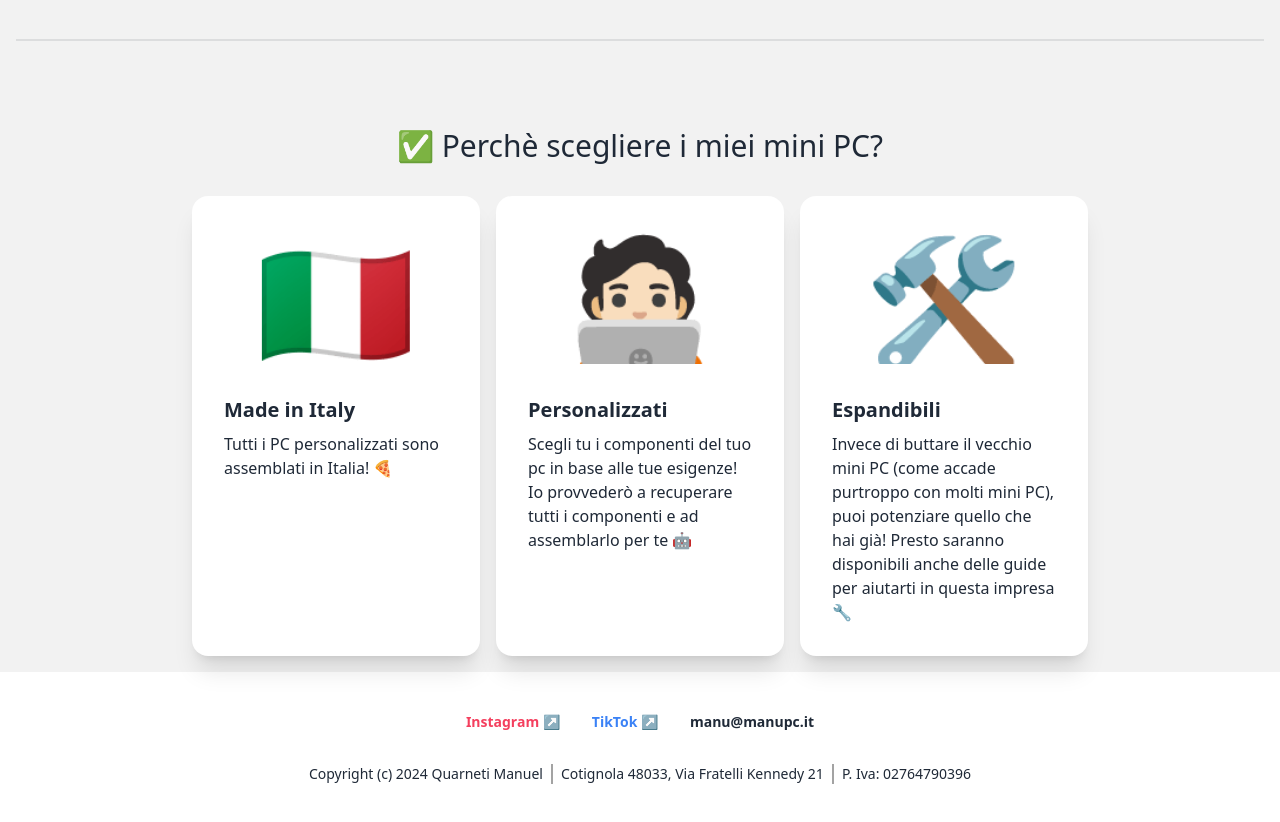
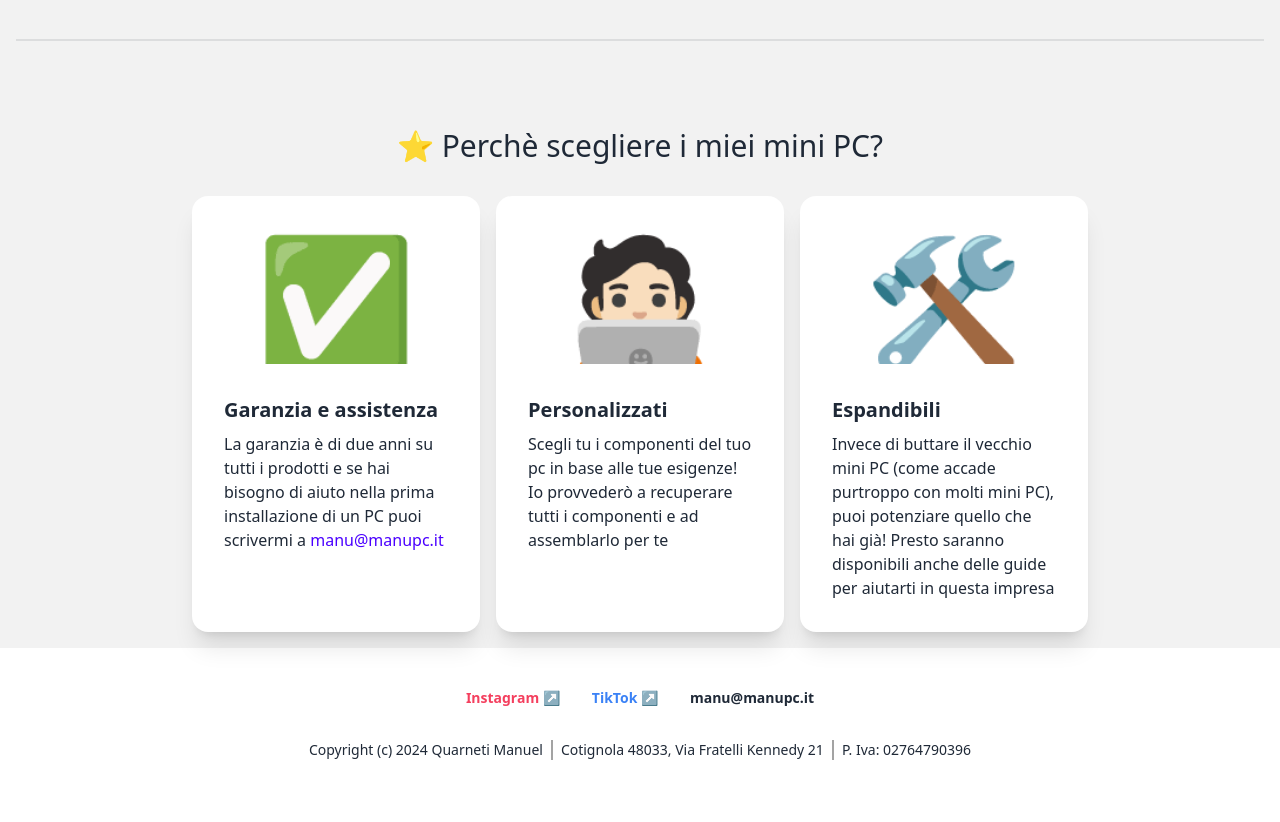
Before and after one commit to mq1/manupc.it, an Astro site: page / in a window 1280 px wide. Shown: the part 560-1382 px from the top of the page. After the commit the page ends 1360 px from the top, so only its background shows below. Built offline with nearby package versions, Linux system fonts and the light colour scheme; Astro itself is replaced by a stand-in of ours.

Commit message:
✨ Update homepage cards

```diff
--- a/src/pages/index.astro
+++ b/src/pages/index.astro
@@ -14,16 +14,20 @@ import Layout from "../layouts/Layout.astro";
 
     <div class="divider" />
 
-    <h2 class="text-xl sm:text-3xl -mb-8">✅ Perchè scegliere i miei mini PC?</h2>
+    <h2 class="text-xl sm:text-3xl -mb-8">⭐️ Perchè scegliere i miei mini PC?</h2>
 
     <div class="flex flex-wrap gap-4 justify-center">
       <div class="card w-72 bg-base-100 shadow-xl">
         <figure class="px-10 pt-10">
-          <span class="text-9xl">🇮🇹</span>
+          <span class="text-9xl">✅</span>
         </figure>
         <div class="card-body">
-          <h2 class="card-title">Made in Italy</h2>
-          <p>Tutti i PC personalizzati sono assemblati in Italia! 🍕</p>
+          <h2 class="card-title">Garanzia e assistenza</h2>
+          <p>
+            La garanzia è di due anni su tutti i prodotti
+            e se hai bisogno di aiuto nella prima installazione di un PC puoi scrivermi a
+            <a href="mailto:manu@manupc.it" class="text-primary">manu@manupc.it</a>
+          </p>
         </div>
       </div>
       <div class="card w-72 bg-base-100 shadow-xl">
@@ -34,7 +38,7 @@ import Layout from "../layouts/Layout.astro";
           <h2 class="card-title">Personalizzati</h2>
           <p>
             Scegli tu i componenti del tuo pc in base alle tue esigenze!
-            Io provvederò a recuperare tutti i componenti e ad assemblarlo per te 🤖
+            Io provvederò a recuperare tutti i componenti e ad assemblarlo per te
           </p>
         </div>
       </div>
@@ -47,7 +51,7 @@ import Layout from "../layouts/Layout.astro";
           <p>
             Invece di buttare il vecchio mini PC (come accade purtroppo con molti mini PC),
             puoi potenziare quello che hai già!
-            Presto saranno disponibili anche delle guide per aiutarti in questa impresa 🔧
+            Presto saranno disponibili anche delle guide per aiutarti in questa impresa
           </p>
         </div>
       </div>
```
